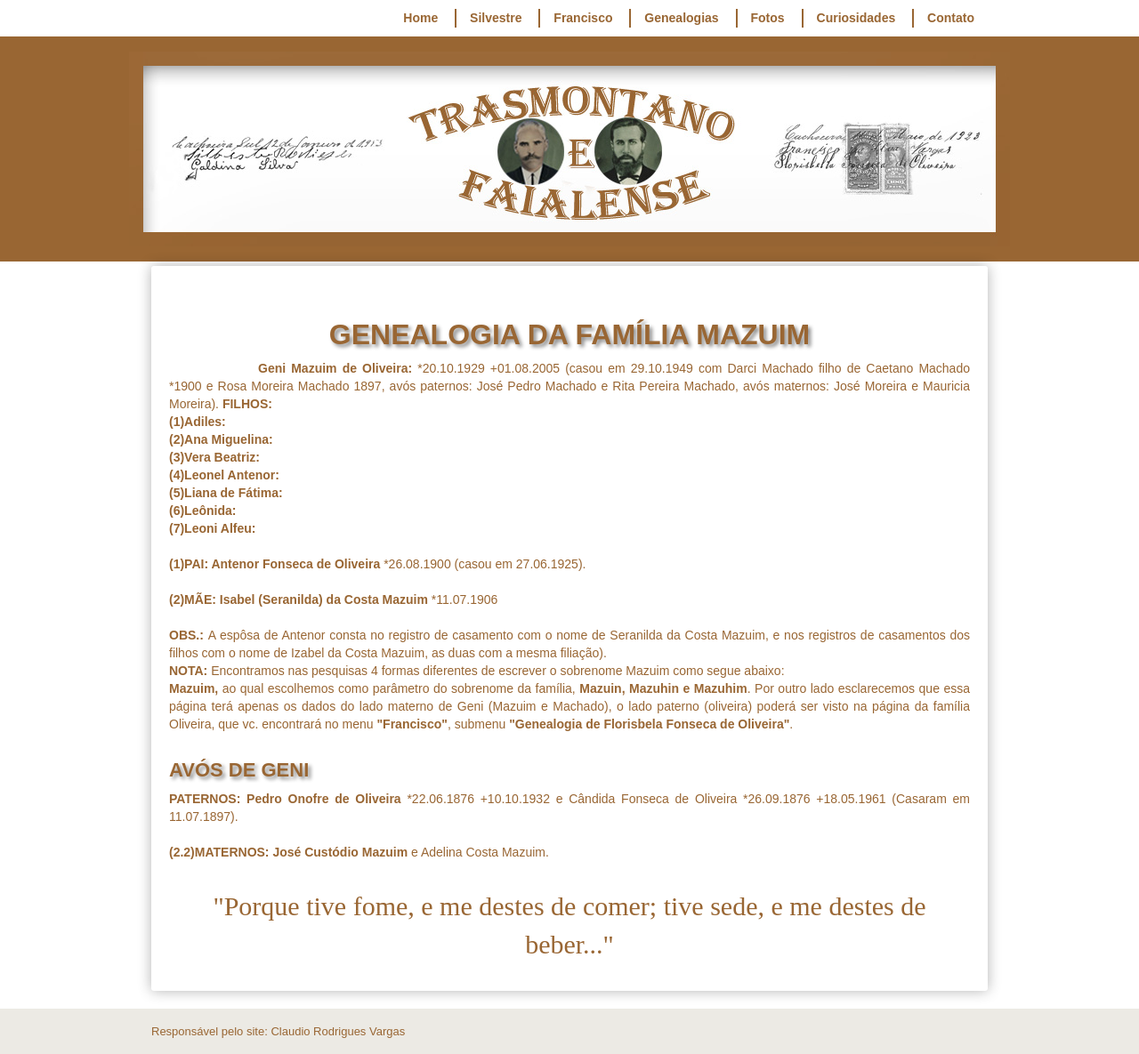
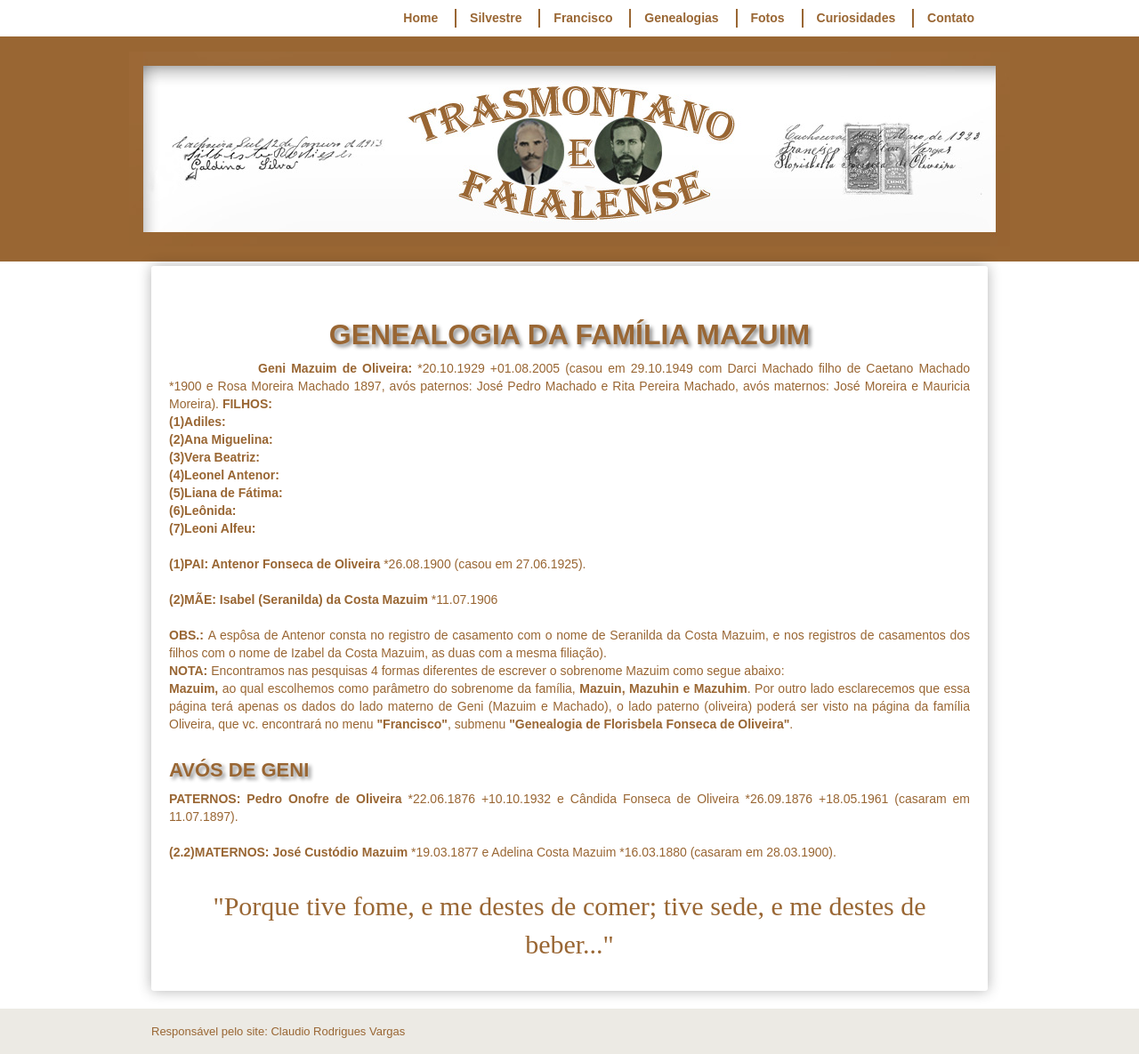
Before and after one commit to claudiovargas1955/claudiovargas1955.github.io, a Jekyll site: the page built from _pages/familia-mazuim.html, in a window 1280 px wide. Shown: the whole page at 89% size. Built offline with Jekyll 4.4.1, drawn with Linux system fonts in a browser that asks for light colours; some web fonts are replaced.

Commit message:
Update familia-mazuim.html

```diff
--- a/_pages/familia-mazuim.html
+++ b/_pages/familia-mazuim.html
@@ -116,10 +116,10 @@ que essa página terá apenas os dados do lado materno de Geni (Mazuim e Machado
 família Oliveira, que vc. encontrará no menu <b>"Francisco"</b>, submenu <b>"Genealogia de Florisbela Fonseca de Oliveira"</b>.<br><br>
 
 <h4>AVÓS DE GENI</h4>
-<p><b>PATERNOS: Pedro Onofre de Oliveira </b>*22.06.1876 +10.10.1932 e Cândida Fonseca de Oliveira *26.09.1876 +18.05.1961 (Casaram em
+<p><b>PATERNOS: Pedro Onofre de Oliveira </b>*22.06.1876 +10.10.1932 e Cândida Fonseca de Oliveira *26.09.1876 +18.05.1961 (casaram em
 11.07.1897). <br><br>
 
-<b>(2.2)MATERNOS: José Custódio Mazuim </b>e Adelina Costa Mazuim. <br><br>
+<b>(2.2)MATERNOS: José Custódio Mazuim </b>*19.03.1877 e Adelina Costa Mazuim *16.03.1880 (casaram em 28.03.1900). <br><br>
 
 <p style="text-align:center; color:#996633; font-size:30px; font-family: 'Rancho', cursive ">"Porque tive fome, e me destes de comer;
 tive sede, e me destes de beber..."</p>
```
